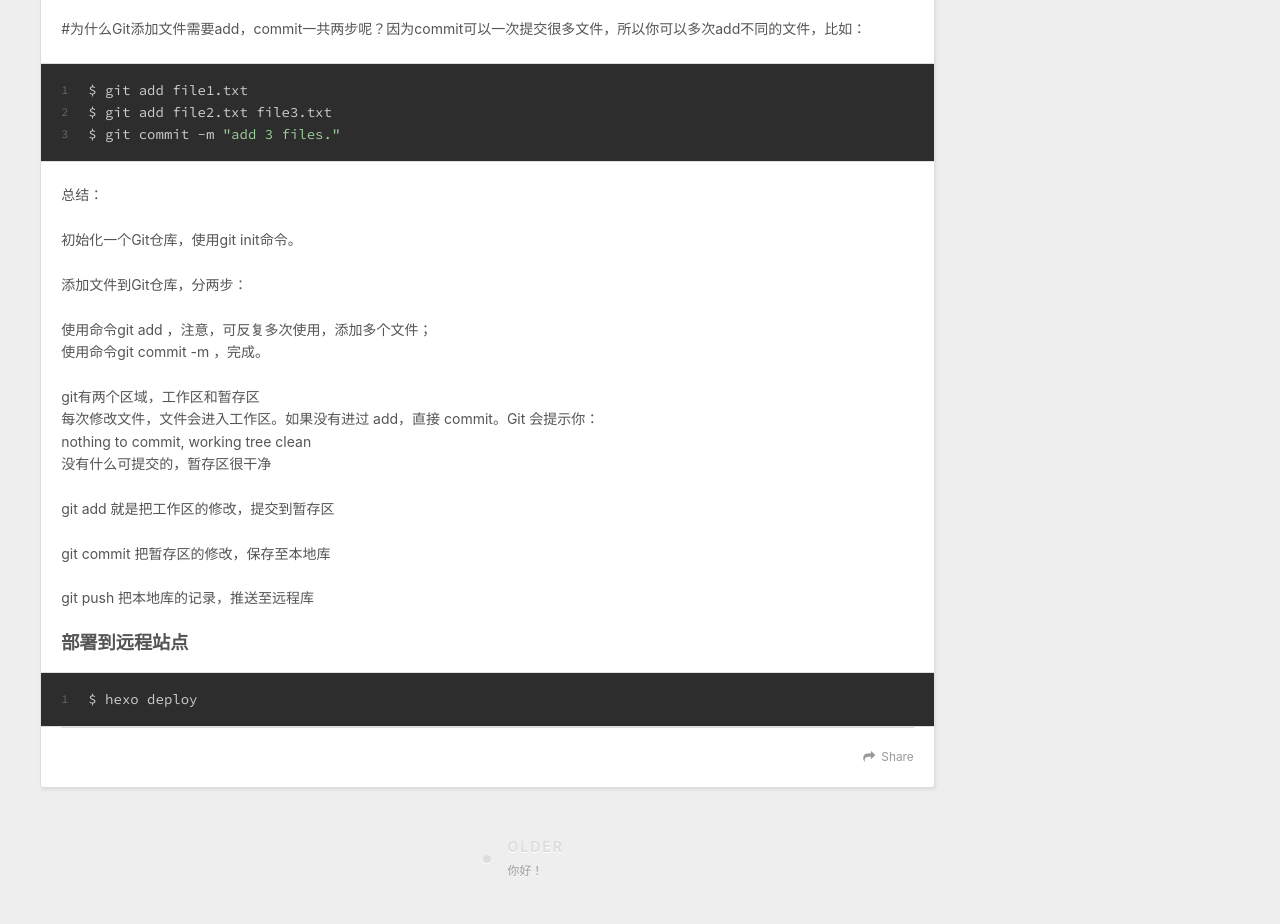
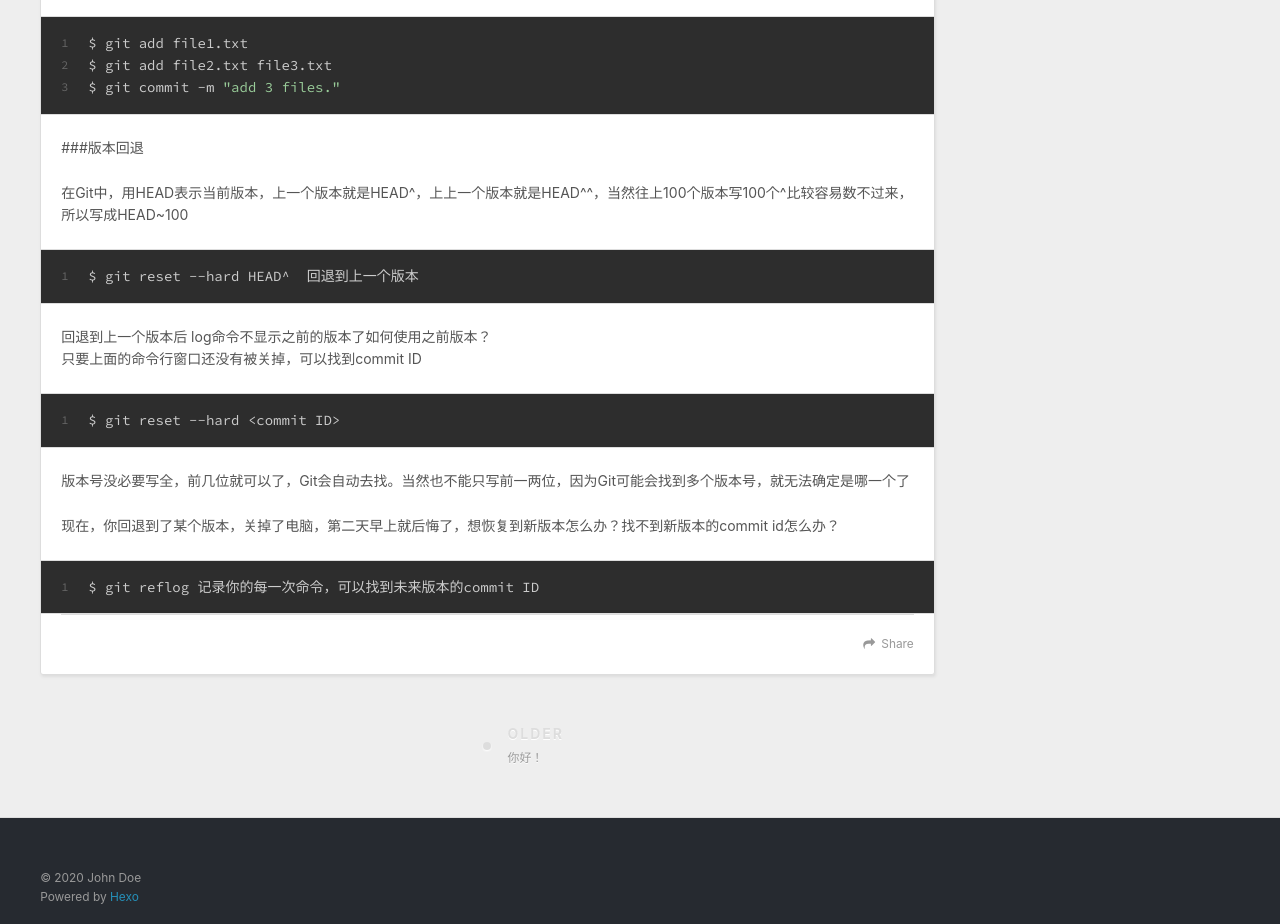
Before and after one commit to 996870382/996870382.github.io, a plain HTML site: page 2020/01/04/git命令/index.html in a window 1280 px wide. Shown: the part 1800-2724 px from the top of the page. Drawn offline with nearby package versions, Linux system fonts and the light colour scheme.

Commit message:
Site updated: 2020-01-04 18:07:57

```diff
--- a/2020/01/04/git命令/index.html
+++ b/2020/01/04/git命令/index.html
@@ -7,15 +7,15 @@
 
   <title>git命令 | piyi的小站</title>
   <meta name="viewport" content="width=device-width, initial-scale=1, maximum-scale=1">
-  <meta name="description" content="Git是目前世界上最先进的分布式版本控制系统（没有之一）。 git命令修改账号邮箱因为Git是分布式版本控制系统，所以，每个机器都必须自报家门：你的名字和Email地址。你也许会担心，如果有人故意冒充别人怎么办？这个不必担心，首先我们相信大家都是善良无知的群众，其次，真的有冒充的也是有办法可查的。 12$ git config --global user.name &quot;Your Name&quot;$ git">
+  <meta name="description" content="Git是目前世界上最先进的分布式版本控制系统（没有之一）。 修改账号邮箱因为Git是分布式版本控制系统，所以，每个机器都必须自报家门：你的名字和Email地址。你也许会担心，如果有人故意冒充别人怎么办？这个不必担心，首先我们相信大家都是善良无知的群众，其次，真的有冒充的也是有办法可查的。 12$ git config --global user.name &quot;Your Name&quot;$ git conf">
 <meta property="og:type" content="article">
 <meta property="og:title" content="git命令">
 <meta property="og:url" content="http://yoursite.com/2020/01/04/git%E5%91%BD%E4%BB%A4/index.html">
 <meta property="og:site_name" content="piyi的小站">
-<meta property="og:description" content="Git是目前世界上最先进的分布式版本控制系统（没有之一）。 git命令修改账号邮箱因为Git是分布式版本控制系统，所以，每个机器都必须自报家门：你的名字和Email地址。你也许会担心，如果有人故意冒充别人怎么办？这个不必担心，首先我们相信大家都是善良无知的群众，其次，真的有冒充的也是有办法可查的。 12$ git config --global user.name &quot;Your Name&quot;$ git">
+<meta property="og:description" content="Git是目前世界上最先进的分布式版本控制系统（没有之一）。 修改账号邮箱因为Git是分布式版本控制系统，所以，每个机器都必须自报家门：你的名字和Email地址。你也许会担心，如果有人故意冒充别人怎么办？这个不必担心，首先我们相信大家都是善良无知的群众，其次，真的有冒充的也是有办法可查的。 12$ git config --global user.name &quot;Your Name&quot;$ git conf">
 <meta property="og:locale" content="zh_CN">
 <meta property="article:published_time" content="2020-01-04T09:47:46.000Z">
-<meta property="article:modified_time" content="2020-01-04T09:56:50.728Z">
+<meta property="article:modified_time" content="2020-01-04T10:07:23.793Z">
 <meta property="article:author" content="John Doe">
 <meta name="twitter:card" content="summary">
 
@@ -93,7 +93,7 @@
     <div class="article-entry" itemprop="articleBody">
 
         <p>Git是目前世界上最先进的分布式版本控制系统（没有之一）。</p>
-<h2 id="git命令"><a href="#git命令" class="headerlink" title="git命令"></a>git命令</h2><h3 id="修改账号邮箱"><a href="#修改账号邮箱" class="headerlink" title="修改账号邮箱"></a>修改账号邮箱</h3><p>因为Git是分布式版本控制系统，所以，每个机器都必须自报家门：你的名字和Email地址。你也许会担心，如果有人故意冒充别人怎么办？这个不必担心，首先我们相信大家都是善良无知的群众，其次，真的有冒充的也是有办法可查的。</p>
+<h3 id="修改账号邮箱"><a href="#修改账号邮箱" class="headerlink" title="修改账号邮箱"></a>修改账号邮箱</h3><p>因为Git是分布式版本控制系统，所以，每个机器都必须自报家门：你的名字和Email地址。你也许会担心，如果有人故意冒充别人怎么办？这个不必担心，首先我们相信大家都是善良无知的群众，其次，真的有冒充的也是有办法可查的。</p>
 <figure class="highlight bash"><table><tr><td class="gutter"><pre><span class="line">1</span><br><span class="line">2</span><br></pre></td><td class="code"><pre><span class="line">$ git config --global user.name <span class="string">"Your Name"</span></span><br><span class="line">$ git config --global user.email <span class="string">"email@example.com"</span></span><br></pre></td></tr></table></figure>
 <p>#注意git config命令的–global参数，用了这个参数，表示你这台机器上所有的Git仓库都会使用这个配置，当然也可以对某个仓库指定不同的用户名和Email地址。</p>
 <h3 id="创建版本库"><a href="#创建版本库" class="headerlink" title="创建版本库"></a>创建版本库</h3><p>什么是版本库？<br>    可以简单理解成一个目录，这个目录里面的所有文件都可以被Git管理起来，每个文件的修改、删除，Git都能跟踪，以便任何时刻都可以追踪历史，或者在将来某个时刻可以“还原”。</p>
@@ -116,16 +116,15 @@
 <p>#为什么Git添加文件需要add，commit一共两步呢？因为commit可以一次提交很多文件，所以你可以多次add不同的文件，比如：</p>
 <figure class="highlight bash"><table><tr><td class="gutter"><pre><span class="line">1</span><br><span class="line">2</span><br><span class="line">3</span><br></pre></td><td class="code"><pre><span class="line">$ git add file1.txt</span><br><span class="line">$ git add file2.txt file3.txt</span><br><span class="line">$ git commit -m <span class="string">"add 3 files."</span></span><br></pre></td></tr></table></figure>
 
-<p>总结：</p>
-<p>初始化一个Git仓库，使用git init命令。</p>
-<p>添加文件到Git仓库，分两步：</p>
-<p>使用命令git add <file>，注意，可反复多次使用，添加多个文件；<br>使用命令git commit -m <message>，完成。</p>
-<p>git有两个区域，工作区和暂存区<br>每次修改文件，文件会进入工作区。如果没有进过 add，直接 commit。Git 会提示你：<br>nothing to commit, working tree clean<br>没有什么可提交的，暂存区很干净</p>
-<p>git add 就是把工作区的修改，提交到暂存区</p>
-<p>git commit 把暂存区的修改，保存至本地库</p>
-<p>git push 把本地库的记录，推送至远程库</p>
-<h3 id="部署到远程站点"><a href="#部署到远程站点" class="headerlink" title="部署到远程站点"></a>部署到远程站点</h3><figure class="highlight bash"><table><tr><td class="gutter"><pre><span class="line">1</span><br></pre></td><td class="code"><pre><span class="line">$ hexo deploy</span><br></pre></td></tr></table></figure>
+<p>###版本回退</p>
+<p>在Git中，用HEAD表示当前版本，上一个版本就是HEAD^，上上一个版本就是HEAD^^，当然往上100个版本写100个^比较容易数不过来，所以写成HEAD~100</p>
+<figure class="highlight bash"><table><tr><td class="gutter"><pre><span class="line">1</span><br></pre></td><td class="code"><pre><span class="line">$ git reset --hard HEAD^  回退到上一个版本</span><br></pre></td></tr></table></figure>
 
+<p>回退到上一个版本后 log命令不显示之前的版本了如何使用之前版本？<br>只要上面的命令行窗口还没有被关掉，可以找到commit ID</p>
+<figure class="highlight bash"><table><tr><td class="gutter"><pre><span class="line">1</span><br></pre></td><td class="code"><pre><span class="line">$ git reset --hard &lt;commit ID&gt;</span><br></pre></td></tr></table></figure>
+<p>版本号没必要写全，前几位就可以了，Git会自动去找。当然也不能只写前一两位，因为Git可能会找到多个版本号，就无法确定是哪一个了</p>
+<p>现在，你回退到了某个版本，关掉了电脑，第二天早上就后悔了，想恢复到新版本怎么办？找不到新版本的commit id怎么办？</p>
+<figure class="highlight bash"><table><tr><td class="gutter"><pre><span class="line">1</span><br></pre></td><td class="code"><pre><span class="line">$ git reflog 记录你的每一次命令，可以找到未来版本的commit ID</span><br></pre></td></tr></table></figure>
 
     </div>
     <footer class="article-footer">
```
Also changed, not shown: index.html (+9 -10 lines).
